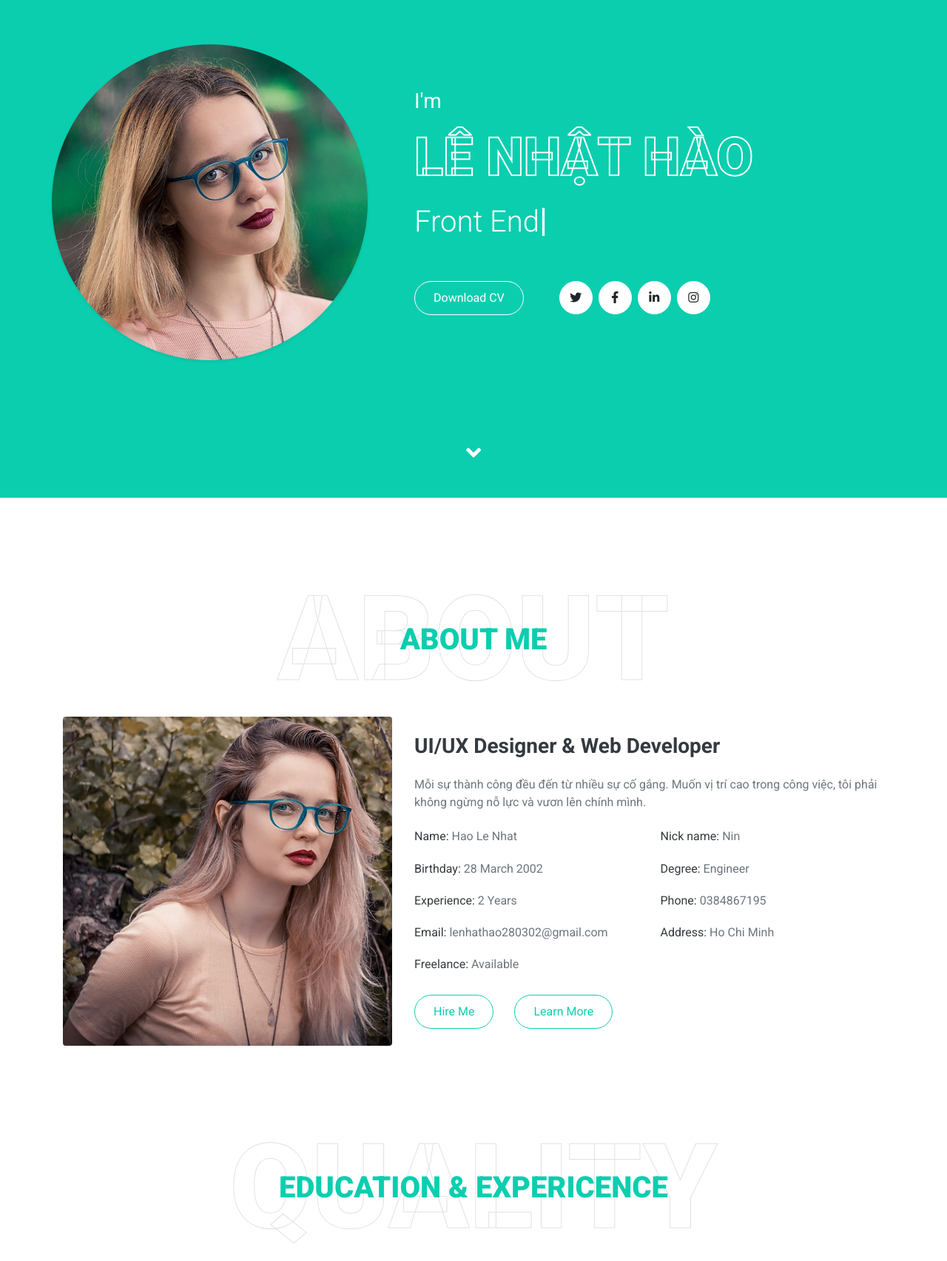
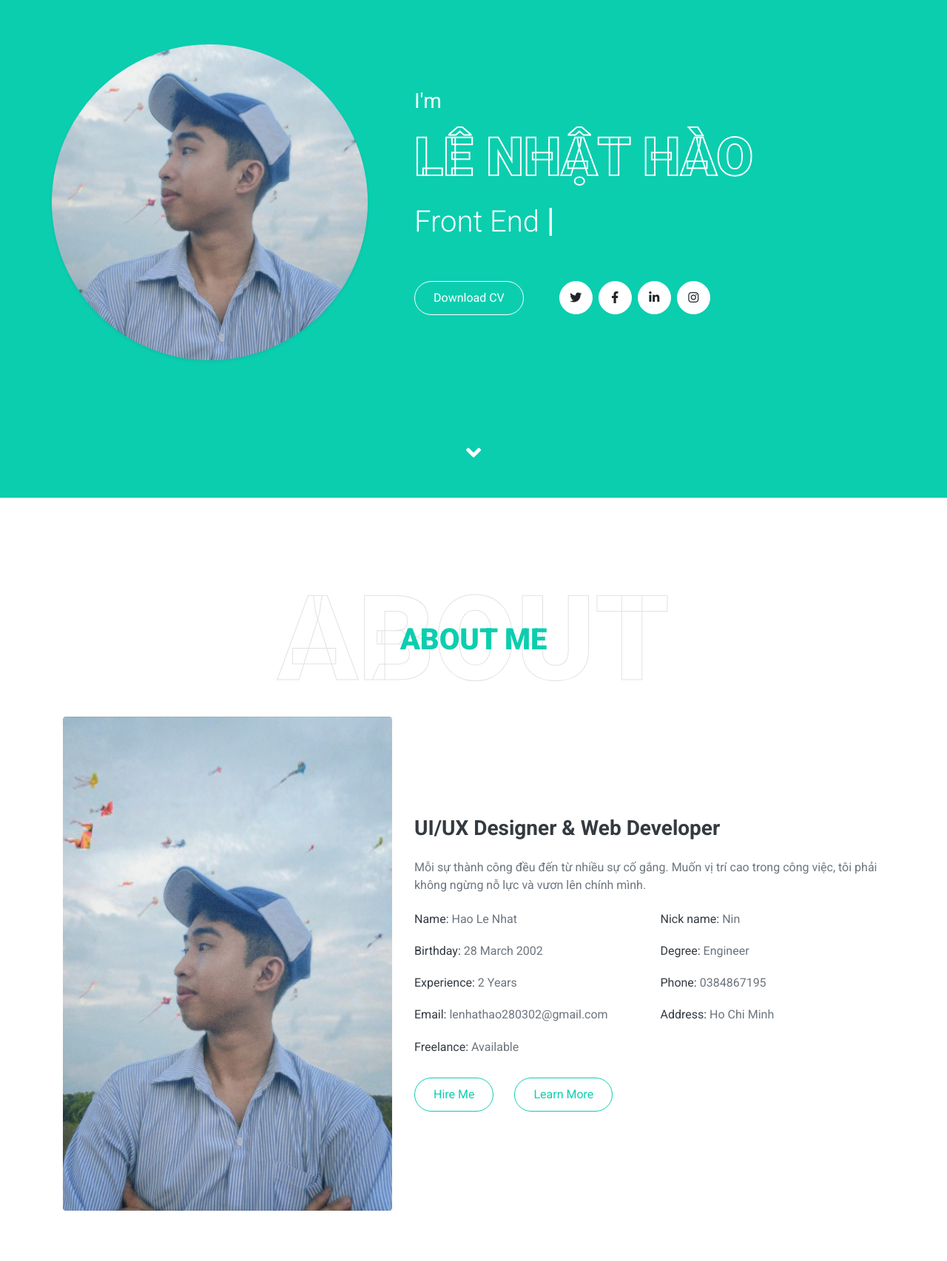
Before and after one commit to phuc-huynhthanh/phuc-huynhthanh.github.io, a plain HTML site: page index.html in a window 1280 px wide. Shown: the part 127-1832 px from the top of the page at 74% size. Drawn offline with nearby package versions, Linux system fonts and the light colour scheme.

Commit message:
fix lan 2

```diff
--- a/index.html
+++ b/index.html
@@ -75,7 +75,7 @@
         <div class="container">
             <div class="row align-items-center">
                 <div class="col-lg-5 px-5 pl-lg-0 pb-5 pb-lg-0">
-                    <img class="img-fluid w-100 rounded-circle shadow-sm" src="img/profile.jpg" alt="">
+                    <img class="img-fluid w-100 rounded-circle shadow-sm" src="img/kkkkk.jpg" alt="">
                 </div>
                 <div class="col-lg-7 text-center text-lg-left">
                     <h3 class="text-white font-weight-normal mb-3">I'm</h3>
@@ -108,7 +108,7 @@
             </div>
             <div class="row align-items-center">
                 <div class="col-lg-5 pb-4 pb-lg-0">
-                    <img class="img-fluid rounded w-100" src="img/about.jpg" alt="">
+                    <img class="img-fluid rounded w-100" src="img/nin.jpg" alt="">
                 </div>
                 <div class="col-lg-7">
                     <h3 class="mb-4">UI/UX Designer & Web Developer</h3>
```
Also changed, not shown: freelancer-portfolio-template.jpg (deleted), img/kkkkk.jpg (added), img/nin.jpg (added), 1 other file.
